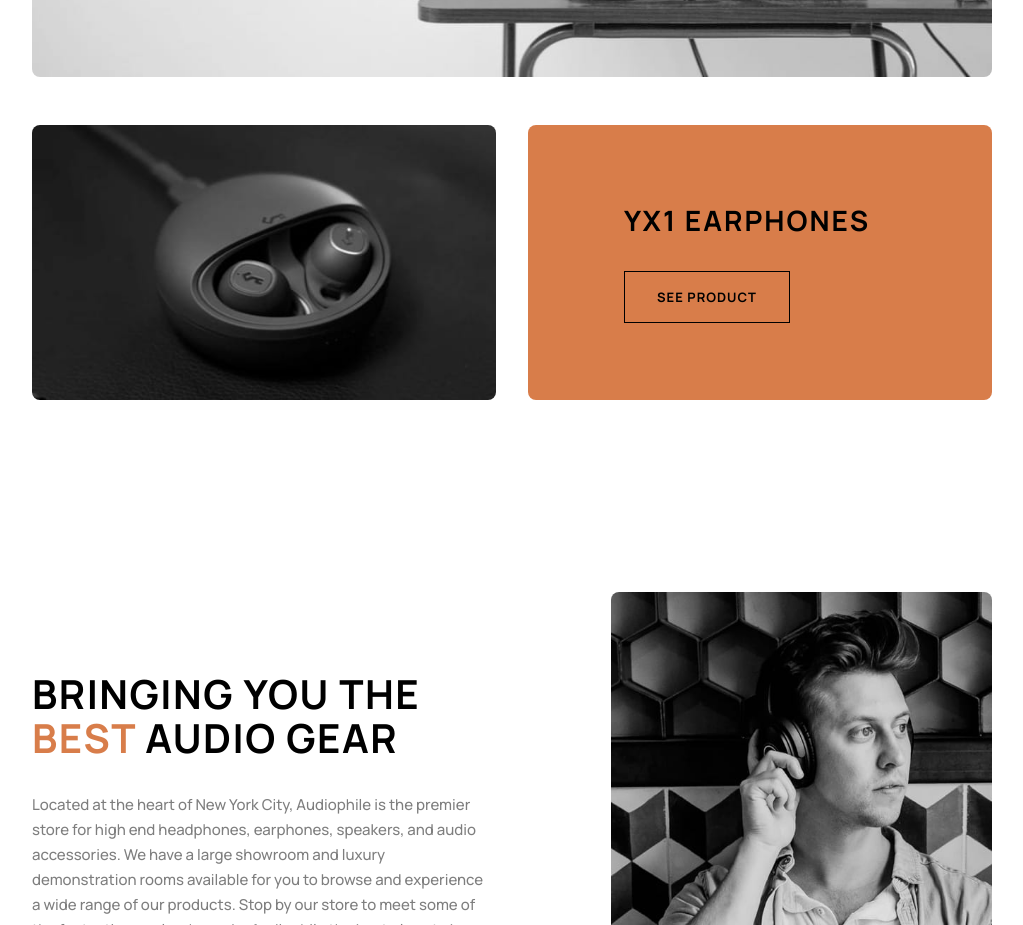
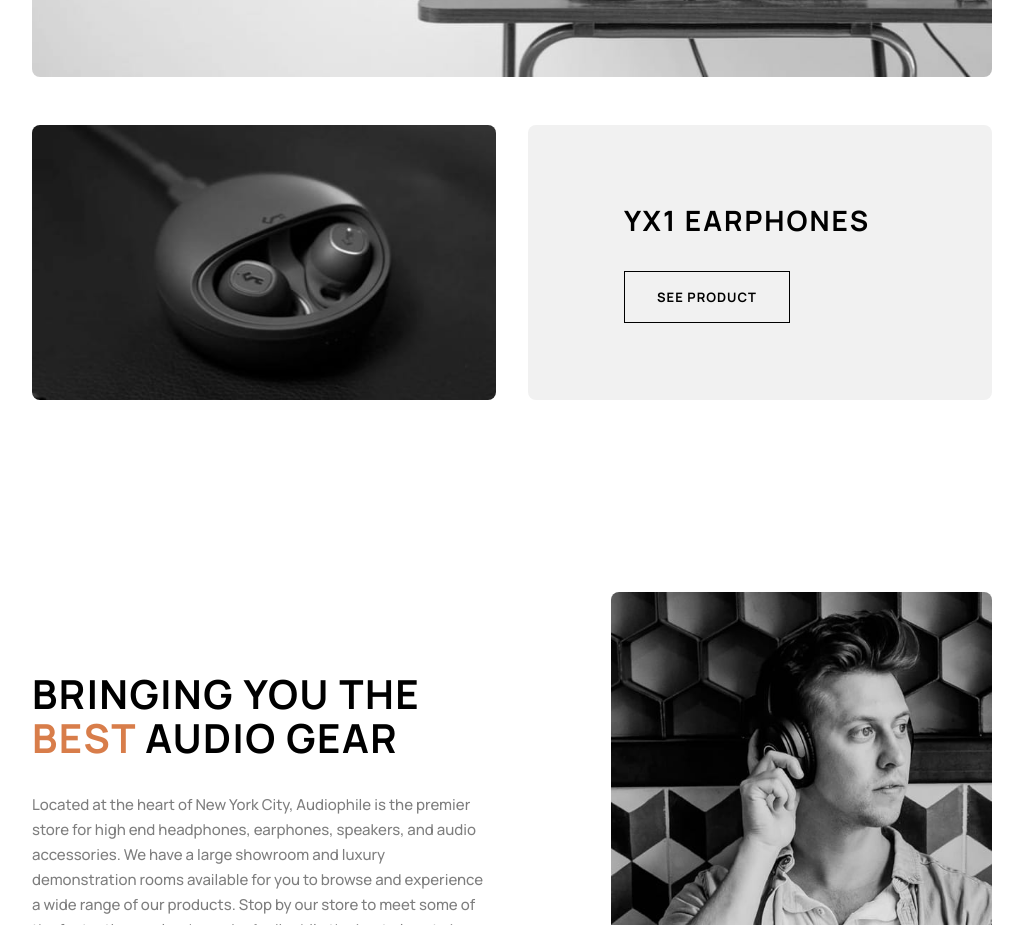
Before and after one commit to ngeorge07/audiophile-website, a Next.js app: page / in a window 1280 px wide. Shown: the part 1940-2865 px from the top of the page, without its empty margins (128-1151 px from the left). Built offline with nearby package versions, Linux system fonts and the light colour scheme.

Commit message:
fix: change bg for third featured

```diff
--- a/components/cards/home-cards/third-featured/ThirdFeatured.tsx
+++ b/components/cards/home-cards/third-featured/ThirdFeatured.tsx
@@ -22,7 +22,7 @@
         />
       </div>
 
-      <div className="bg-accent1 rounded-lg md:w-1/2 flex">
+      <div className="bg-primary rounded-lg md:w-1/2 flex">
         <div className="self-center py-10 pr-5 ml-6 md:ml-10 lg:ml-24">
           <h3 className="font-h4 mb-8">YX1 EARPHONES</h3>
           <PrimaryButton as="a" label="see product" ghost={true} />
```
